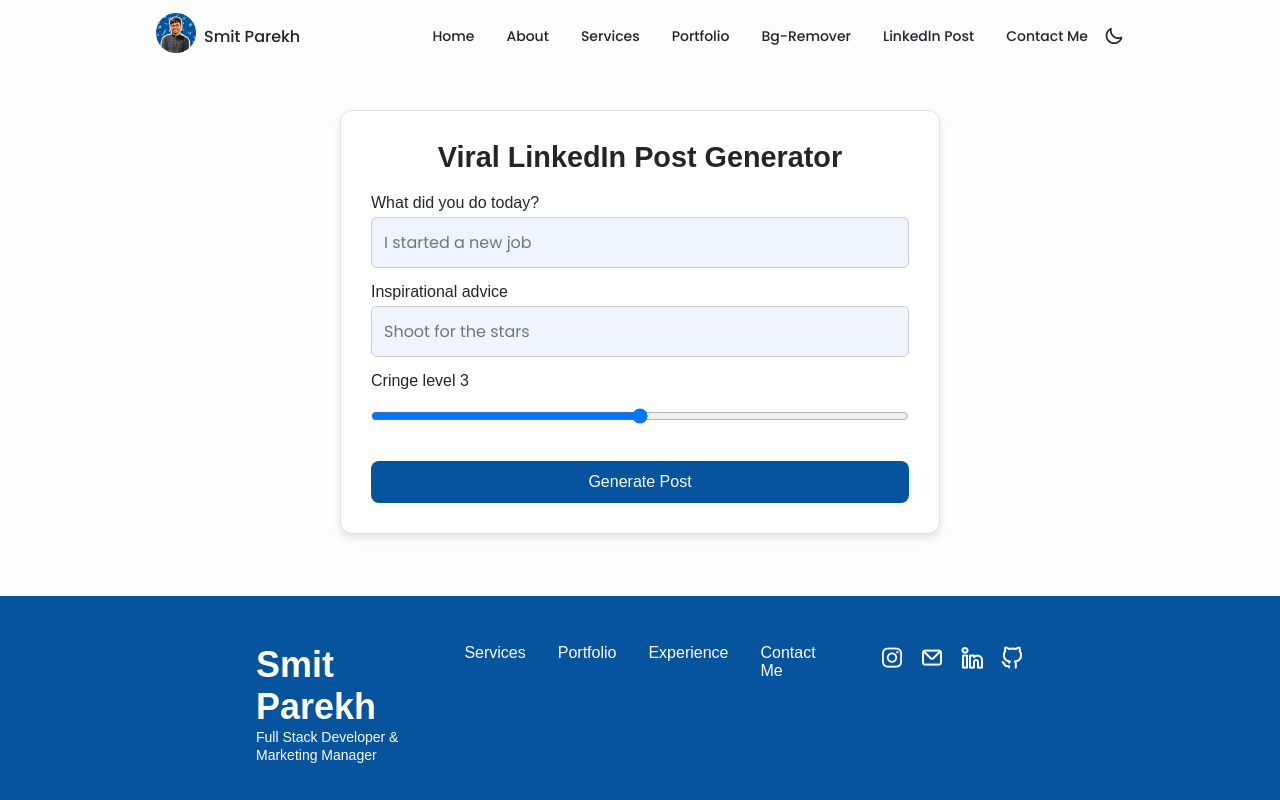
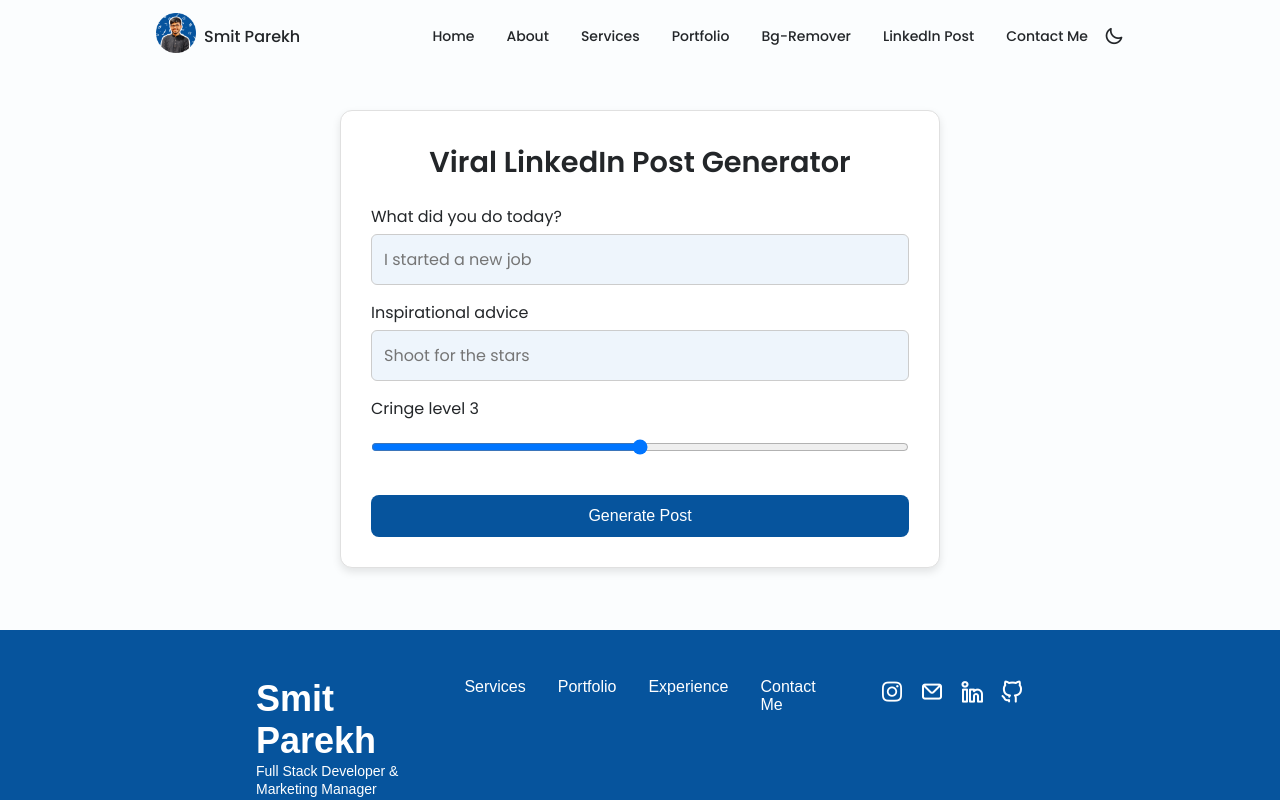
Before and after one commit to SmitParekh84/Smit-React-New-Portfolio-front-end, a React (Vite) app: page /viral-linkedin-post-generator in a window 1280 px wide. Shown: the top 800 px of the page. Built offline with nearby package versions, Linux system fonts and the light colour scheme.

Commit message:
Update styles.css: replace font-family with CSS variable for improved consistency

```diff
--- a/src/assets/css/styles.css
+++ b/src/assets/css/styles.css
@@ -1152,7 +1152,7 @@ img {
   border: 1px solid #e0e0e0;
   border-radius: 12px;
   box-shadow: 0 4px 8px rgba(0, 0, 0, 0.1);
-  font-family: 'Arial', sans-serif;
+  font-family: var(--body-font);
 }
 
 .linkedin-post-generator h2 {
```
